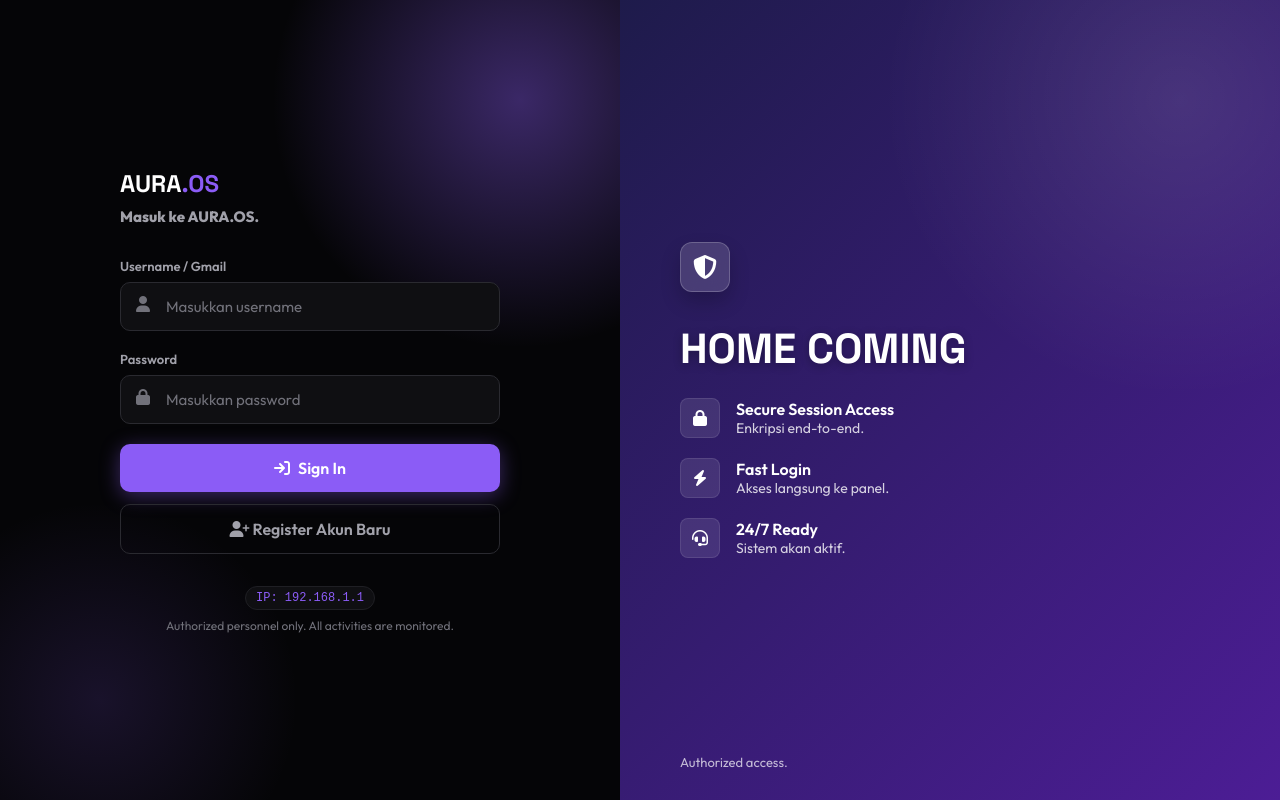
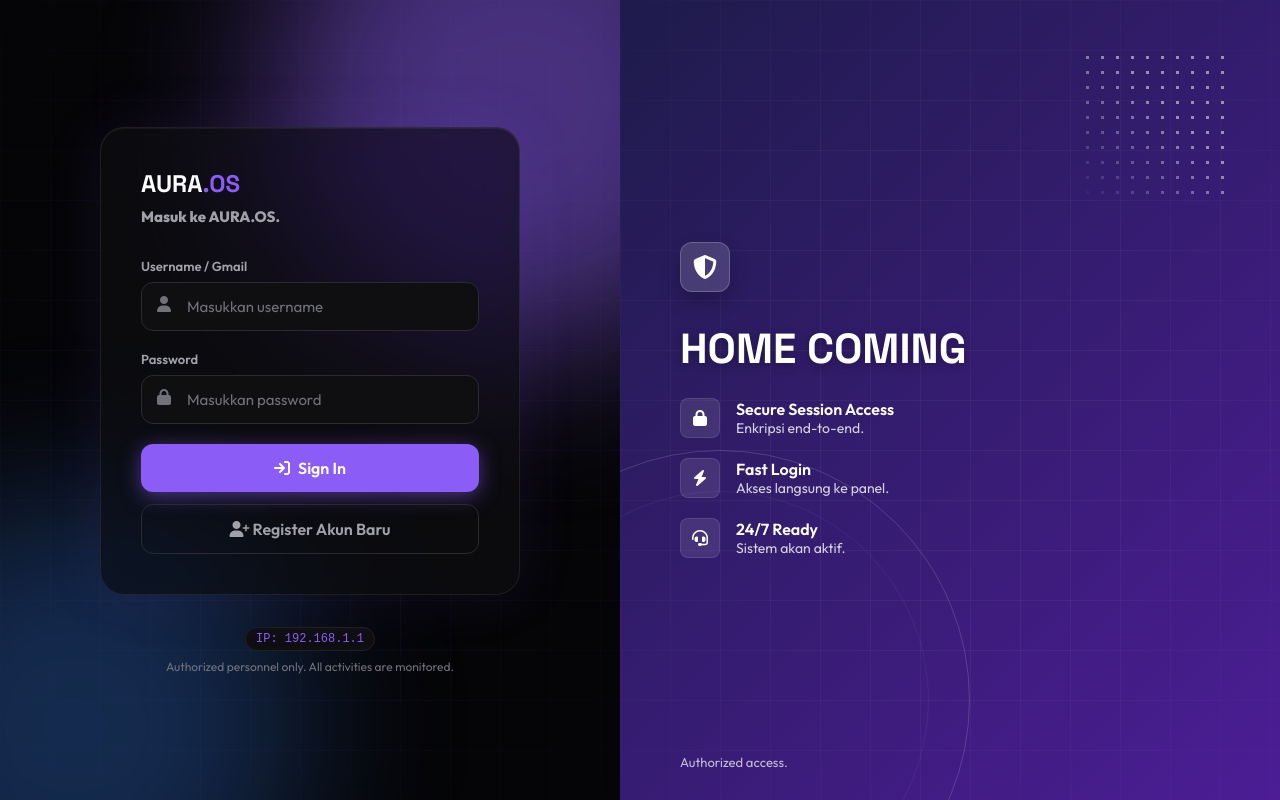
Before and after one commit to donny88kurniawan88-cpu/MHD-DONNY-KURNIAWAN, a plain HTML site: page index.html in a window 1280 px wide. Drawn offline with Linux system fonts and the light colour scheme.

Commit message:
Update index.html

```diff
--- a/index.html
+++ b/index.html
@@ -8,35 +8,61 @@
   <link rel="stylesheet" href="https://cdnjs.cloudflare.com/ajax/libs/font-awesome/6.4.0/css/all.min.css">
   <style>
     :root {
-      --bg-black: #050507; /* Hitam pekat */
-      --bg-surface: #0f0f12; /* Hitam agak terang untuk input */
+      --bg-black: #050507;
+      --bg-surface: #0f0f12;
+      --bg-card: rgba(15, 15, 18, 0.6);
       --border-subtle: #1f1f24;
       --border-medium: #2a2a30;
-      --text-main: #ffffff; /* Teks putih bersih */
+      --text-main: #ffffff;
       --text-dim: #a1a1aa;
       --text-faint: #71717a;
-      --accent-main: #8b5cf6; /* Ungu vibrant */
-      --accent-glow: rgba(139, 92, 246, 0.4);
+      --accent-main: #8b5cf6;
+      --accent-glow: rgba(139, 92, 246, 0.5);
+      --accent-blue: #3b82f6;
       --accent-danger: #ef4444;
     }
     * { box-sizing: border-box; margin: 0; padding: 0; }
     body { font-family: 'Outfit', sans-serif; display: flex; min-height: 100vh; background: var(--bg-black); }
 
-    /* LEFT SIDE (LOGIN FORM - HITAM DENGAN HIGHLIGHT UNGU) */
+    /* LEFT SIDE (LOGIN FORM - HITAM DENGAN GRID MENYALA) */
     .login-side {
       flex: 1; display: flex; flex-direction: column; justify-content: center; align-items: center;
       padding: 40px; background: var(--bg-black); position: relative; overflow: hidden;
     }
-    /* Efek Highlight Glow Ungu di Form */
-    .login-side::before {
-      content: ''; position: absolute; top: -150px; right: -150px; width: 500px; height: 500px;
-      background: radial-gradient(circle, var(--accent-glow) 0%, transparent 70%); z-index: 0;
+
+    /* Motif Kotak-kotak (Grid) Diperbaiki */
+    .grid-pattern {
+      position: absolute; inset: 0; z-index: 0;
+      background-image:
+        linear-gradient(rgba(139, 92, 246, 0.05) 1px, transparent 1px),
+        linear-gradient(90deg, rgba(139, 92, 246, 0.05) 1px, transparent 1px);
+      background-size: 50px 50px;
+      mask-image: radial-gradient(ellipse 90% 90% at 50% 50%, black 30%, transparent 100%);
+      -webkit-mask-image: radial-gradient(ellipse 90% 90% at 50% 50%, black 30%, transparent 100%);
     }
-    .login-side::after {
-      content: ''; position: absolute; bottom: -100px; left: -100px; width: 400px; height: 400px;
-      background: radial-gradient(circle, rgba(139, 92, 246, 0.15) 0%, transparent 70%); z-index: 0;
+
+    /* Glow untuk membuat grid menyala saat berpotongan */
+    .glow-orb {
+      position: absolute; border-radius: 50%; z-index: 0; filter: blur(80px);
     }
-    .form-box { width: 100%; max-width: 380px; position: relative; z-index: 1; }
+    .glow-1 { top: -150px; right: -150px; width: 500px; height: 500px; background: var(--accent-glow); }
+    .glow-2 { bottom: -150px; left: -150px; width: 450px; height: 450px; background: rgba(59, 130, 246, 0.3); }
+
+    .form-box { width: 100%; max-width: 420px; position: relative; z-index: 1; }
+
+    /* KARTU LOGIN (GLASSMORPHISM MURNI) */
+    .form-card {
+      padding: 40px;
+      border-radius: 24px;
+      background: rgba(15, 15, 18, 0.7);
+      border: 1px solid rgba(255, 255, 255, 0.08);
+      box-shadow:
+        0 0 60px rgba(139, 92, 246, 0.1),
+        inset 0 1px 0 rgba(255, 255, 255, 0.05);
+      backdrop-filter: blur(16px) saturate(180%);
+      -webkit-backdrop-filter: blur(16px) saturate(180%);
+    }
+
     .logo-text { font-family: 'Space Grotesk', sans-serif; font-size: 24px; font-weight: 700; color: var(--text-main); margin-bottom: 8px; }
     .logo-text span { color: var(--accent-main); }
     .subtitle { color: var(--text-dim); font-size: 15px; margin-bottom: 32px; }
@@ -45,21 +71,21 @@
     .input-label { display: block; font-size: 13px; font-weight: 600; color: var(--text-dim); margin-bottom: 8px; }
     .input-field {
       width: 100%; padding: 14px 16px 14px 45px; background: var(--bg-surface); border: 1px solid var(--border-medium);
-      border-radius: 10px; font-family: 'Outfit', sans-serif; font-size: 15px; color: var(--text-main); transition: all 0.2s;
+      border-radius: 12px; font-family: 'Outfit', sans-serif; font-size: 15px; color: var(--text-main); transition: all 0.2s;
     }
-    .input-field:focus { outline: none; border-color: var(--accent-main); box-shadow: 0 0 0 3px rgba(139, 92, 246, 0.2); background: #16161a; }
+    .input-field:focus { outline: none; border-color: var(--accent-main); box-shadow: 0 0 0 4px rgba(139, 92, 246, 0.15); background: #16161a; }
     .input-field::placeholder { color: var(--text-faint); }
     .input-icon { position: absolute; left: 16px; top: 38px; color: var(--text-faint); font-size: 16px; transition: color 0.2s; }
     .input-field:focus ~ .input-icon { color: var(--accent-main); }
 
     .btn-primary {
-      width: 100%; padding: 14px; background: var(--accent-main); color: #fff; border: none; border-radius: 10px;
+      width: 100%; padding: 14px; background: var(--accent-main); color: #fff; border: none; border-radius: 12px;
       font-family: 'Outfit', sans-serif; font-weight: 600; font-size: 16px; cursor: pointer; transition: 0.2s;
       display: flex; justify-content: center; align-items: center; gap: 8px; margin-bottom: 12px; box-shadow: 0 4px 20px var(--accent-glow);
     }
-    .btn-primary:hover { background: #7c3aed; transform: translateY(-1px); }
+    .btn-primary:hover { background: #7c3aed; transform: translateY(-2px); box-shadow: 0 8px 25px var(--accent-glow); }
     .btn-secondary {
-      width: 100%; padding: 14px; background: transparent; color: var(--text-dim); border: 1px solid var(--border-medium); border-radius: 10px;
+      width: 100%; padding: 14px; background: transparent; color: var(--text-dim); border: 1px solid var(--border-medium); border-radius: 12px;
       font-family: 'Outfit', sans-serif; font-weight: 600; font-size: 16px; cursor: pointer; transition: 0.2s;
     }
     .btn-secondary:hover { background: var(--bg-surface); color: var(--text-main); border-color: var(--accent-main); }
@@ -67,16 +93,43 @@
     .footer-info { margin-top: 32px; text-align: center; font-size: 12px; color: var(--text-faint); }
     .ip-badge { display: inline-block; background: var(--bg-surface); padding: 4px 10px; border-radius: 20px; font-family: monospace; margin-bottom: 8px; border: 1px solid var(--border-subtle); color: var(--accent-main); }
 
-    /* RIGHT SIDE (BRANDING - UNGU GELAP) */
+    /* RIGHT SIDE (BRANDING - UNGU DENGAN GRID, TITIK & RING) */
     .brand-side {
       flex: 1; background: linear-gradient(135deg, #1e1b4b 0%, #4c1d95 100%);
       color: #fff; display: flex; flex-direction: column; justify-content: center;
       padding: 60px; position: relative; overflow: hidden;
     }
-    .brand-side::before {
-      content: ''; position: absolute; width: 600px; height: 600px; background: radial-gradient(circle, rgba(255, 255, 255, 0.1) 0%, transparent 70%);
-      top: -200px; right: -200px; border-radius: 50%;
+
+    /* Motif Grid di Sisi Ungu */
+    .brand-grid {
+      position: absolute; inset: 0; z-index: 0; opacity: 0.2;
+      background-image:
+        linear-gradient(rgba(255, 255, 255, 0.2) 1px, transparent 1px),
+        linear-gradient(90deg, rgba(255, 255, 255, 0.2) 1px, transparent 1px);
+      background-size: 50px 50px;
+      mask-image: radial-gradient(ellipse 80% 80% at 50% 50%, black 40%, transparent 100%);
+      -webkit-mask-image: radial-gradient(ellipse 80% 80% at 50% 50%, black 40%, transparent 100%);
     }
+
+    /* Motif Titik (Dot Matrix) di pojok kanan atas */
+    .dot-matrix {
+      position: absolute; top: 50px; right: 50px; width: 150px; height: 150px; z-index: 1;
+      background-image: radial-gradient(rgba(255, 255, 255, 0.5) 1.5px, transparent 1.5px);
+      background-size: 15px 15px;
+      mask-image: linear-gradient(to bottom left, black 40%, transparent 100%);
+      -webkit-mask-image: linear-gradient(to bottom left, black 40%, transparent 100%);
+    }
+
+    /* Motif Lingkaran Besar (Ring Outline) di pojok kiri bawah */
+    .big-ring {
+      position: absolute; bottom: -150px; left: -150px; width: 500px; height: 500px; z-index: 1;
+      border: 1px solid rgba(255, 255, 255, 0.15); border-radius: 50%;
+    }
+    .big-ring::after {
+      content: ''; position: absolute; top: 40px; left: 40px; right: 40px; bottom: 40px;
+      border: 1px solid rgba(255, 255, 255, 0.05); border-radius: 50%;
+    }
+
     .brand-content { position: relative; z-index: 2; max-width: 500px; }
     .brand-logo { width: 50px; height: 50px; background: rgba(255,255,255,0.15); border: 1px solid rgba(255,255,255,0.2); border-radius: 12px; display: flex; align-items: center; justify-content: center; font-size: 24px; margin-bottom: 32px; box-shadow: 0 10px 20px rgba(0,0,0,0.2); backdrop-filter: blur(10px); }
     .brand-title { font-family: 'Space Grotesk', sans-serif; font-size: 42px; font-weight: 700; line-height: 1.2; margin-bottom: 24px; text-shadow: 0 2px 10px rgba(0,0,0,0.3); }
@@ -85,7 +138,7 @@
     .feature-icon { width: 40px; height: 40px; background: rgba(255,255,255,0.1); border: 1px solid rgba(255,255,255,0.1); border-radius: 8px; display: flex; align-items: center; justify-content: center; color: #fff; }
     .feature-text h4 { font-size: 16px; font-weight: 600; color: #fff; }
     .feature-text p { font-size: 14px; color: rgba(255,255,255,0.8); }
-    .brand-footer { position: absolute; bottom: 30px; left: 60px; color: rgba(255,255,255,0.7); font-size: 13px; }
+    .brand-footer { position: absolute; bottom: 30px; left: 60px; color: rgba(255,255,255,0.7); font-size: 13px; z-index: 2; }
 
     /* ALERT */
     .alert-box { padding: 12px; border-radius: 8px; margin-bottom: 20px; font-size: 14px; display: none; align-items: center; gap: 10px; }
@@ -96,9 +149,14 @@
   </style>
 </head>
 <body>
-  <!-- LEFT: LOGIN FORM (HITAM + HIGHLIGHT UNGU) -->
+  <!-- LEFT: LOGIN FORM (HITAM + GRID MENYALA) -->
   <div class="login-side">
+    <div class="grid-pattern"></div> <!-- Motif Kotak -->
+    <div class="glow-orb glow-1"></div> <!-- Glow Ungu -->
+    <div class="glow-orb glow-2"></div> <!-- Glow Biru -->
+
     <div class="form-box">
+      <div class="form-card">
         <div class="logo-text">AURA<span>.OS</span></div>
         <h2 class="subtitle">Masuk ke AURA.OS.</h2>
 
@@ -126,6 +184,7 @@
             <i class="fas fa-user-plus"></i> Register Akun Baru
           </button>
         </form>
+      </div>
 
       <div class="footer-info">
         <div class="ip-badge">IP: 192.168.1.1</div>
@@ -134,8 +193,12 @@
     </div>
   </div>
 
-  <!-- RIGHT: BRANDING (UNGU) -->
+  <!-- RIGHT: BRANDING (UNGU + KOMBINASI MOTIF) -->
   <div class="brand-side">
+    <div class="brand-grid"></div> <!-- Motif Kotak di sisi ungu -->
+    <div class="dot-matrix"></div> <!-- Motif Titik -->
+    <div class="big-ring"></div> <!-- Motif Lingkaran -->
+
     <div class="brand-content">
       <div class="brand-logo"><i class="fas fa-shield-halved"></i></div>
       <h1 class="brand-title">HOME COMING </h1>
```
Lines whose indentation alone changed are shown as unchanged.
